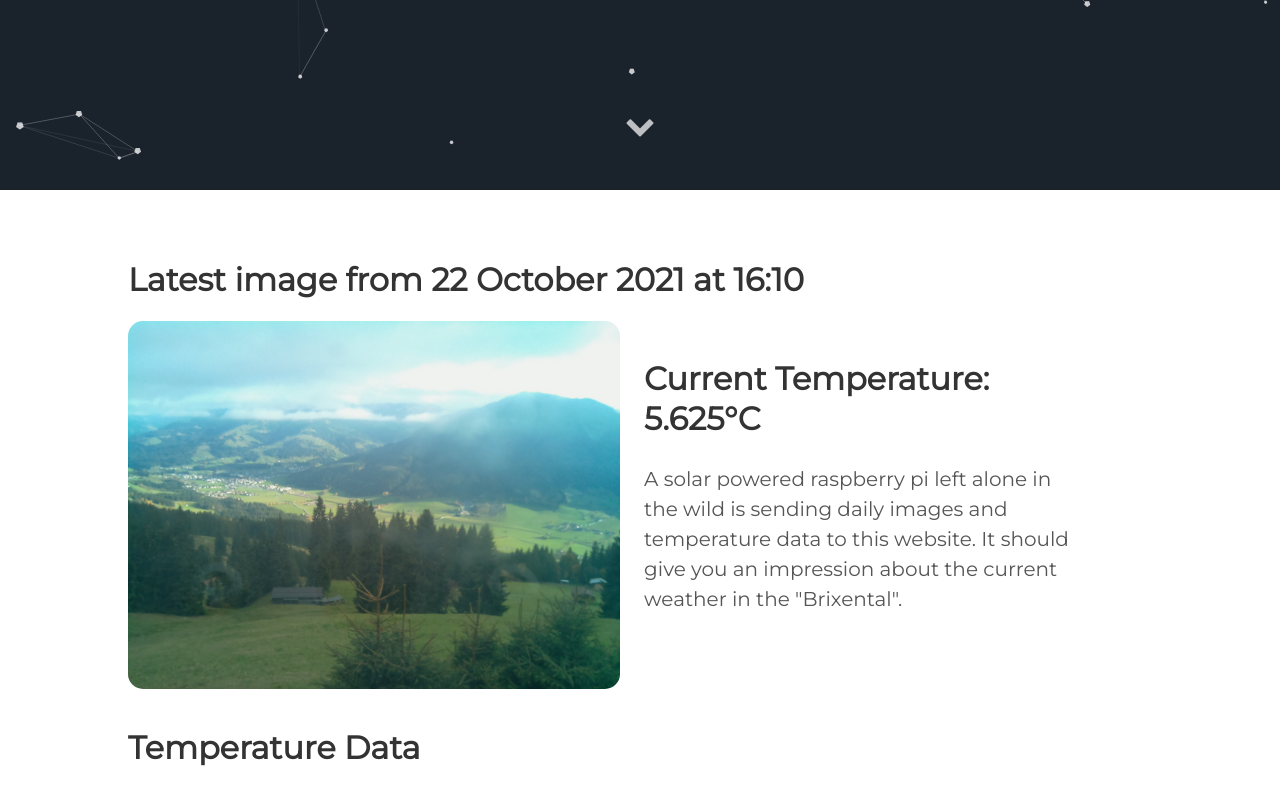
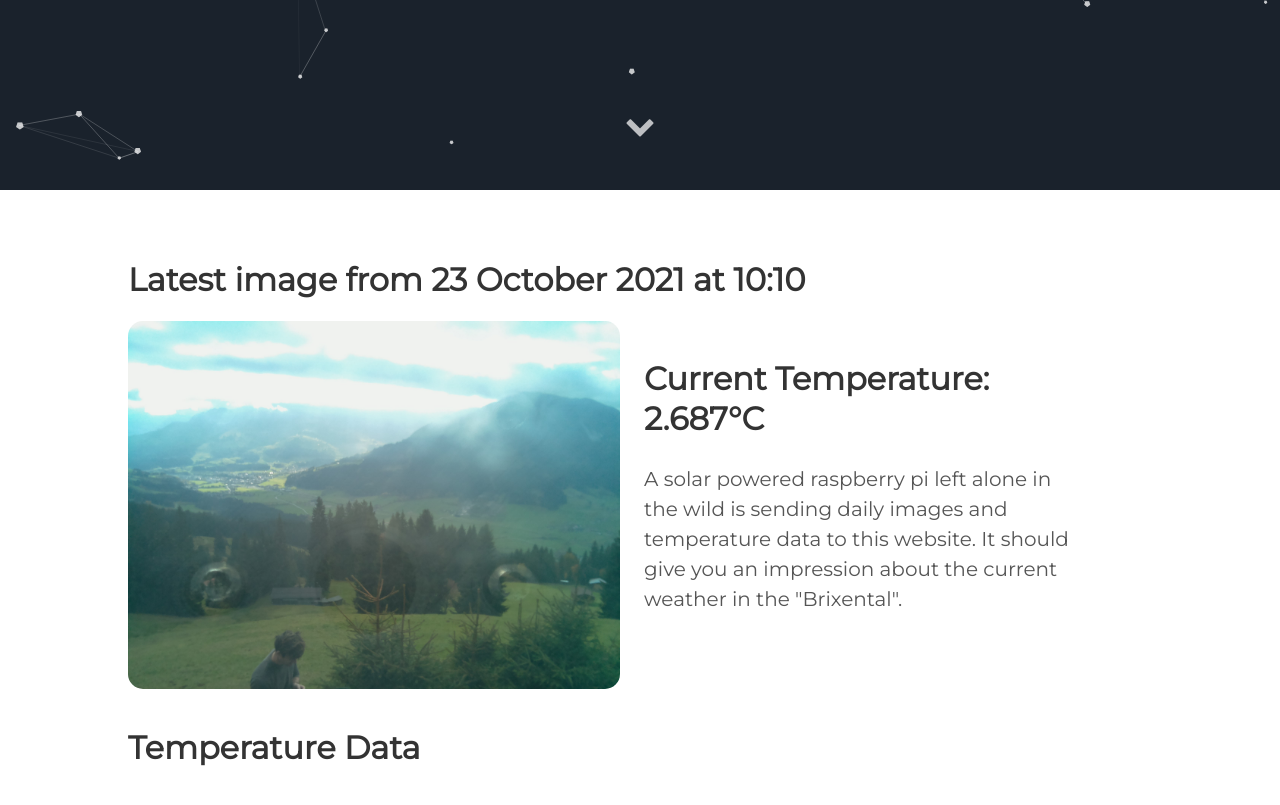
Before and after one commit to vektorious/vektorious.github.io, a Jekyll site: the page built from resources/huette.md, in a window 1280 px wide and 900 px high, scrolled down 710 px. Shown: the top 805 px of the window. Built offline with Jekyll 4.4.1, drawn with Linux system fonts in a browser that asks for light colours.

Commit message:
I'm a bot beep boop

```diff
--- a/resources/huette.md
+++ b/resources/huette.md
@@ -6,13 +6,13 @@ image: '/assets/img/'
 description: 'Live image from the Austrian alps'
 twitter_text: ' '
 ---
-## Latest image from 22 October 2021 at 16:10
+## Latest image from 23 October 2021 at 10:10
 <div class="huette">
   <div class="huette-image">
     <img src="{{ "/assets/img/huette.jpg" | prepend: site.baseurl }}">
   </div>
   <div class="huette-text">
-        <h2>Current Temperature: 5.625°C</h2>
+        <h2>Current Temperature: 2.687°C</h2>
         <p>A solar powered raspberry pi left alone in the wild is sending daily images and temperature data to this website. It should give you an impression about the current weather in the "Brixental".</p>
 
   </div>
```
Also changed, not shown: rpi-script/2021-10-23_100916.txt (renamed from rpi-script/2021-10-22_160917.txt, +6 -5 lines), rpi-script/huette.md (+2 -2 lines), assets/img/huette.jpg, assets/img/temp_plot.png, rpi-script/temp_plot.png, 1 other file.
